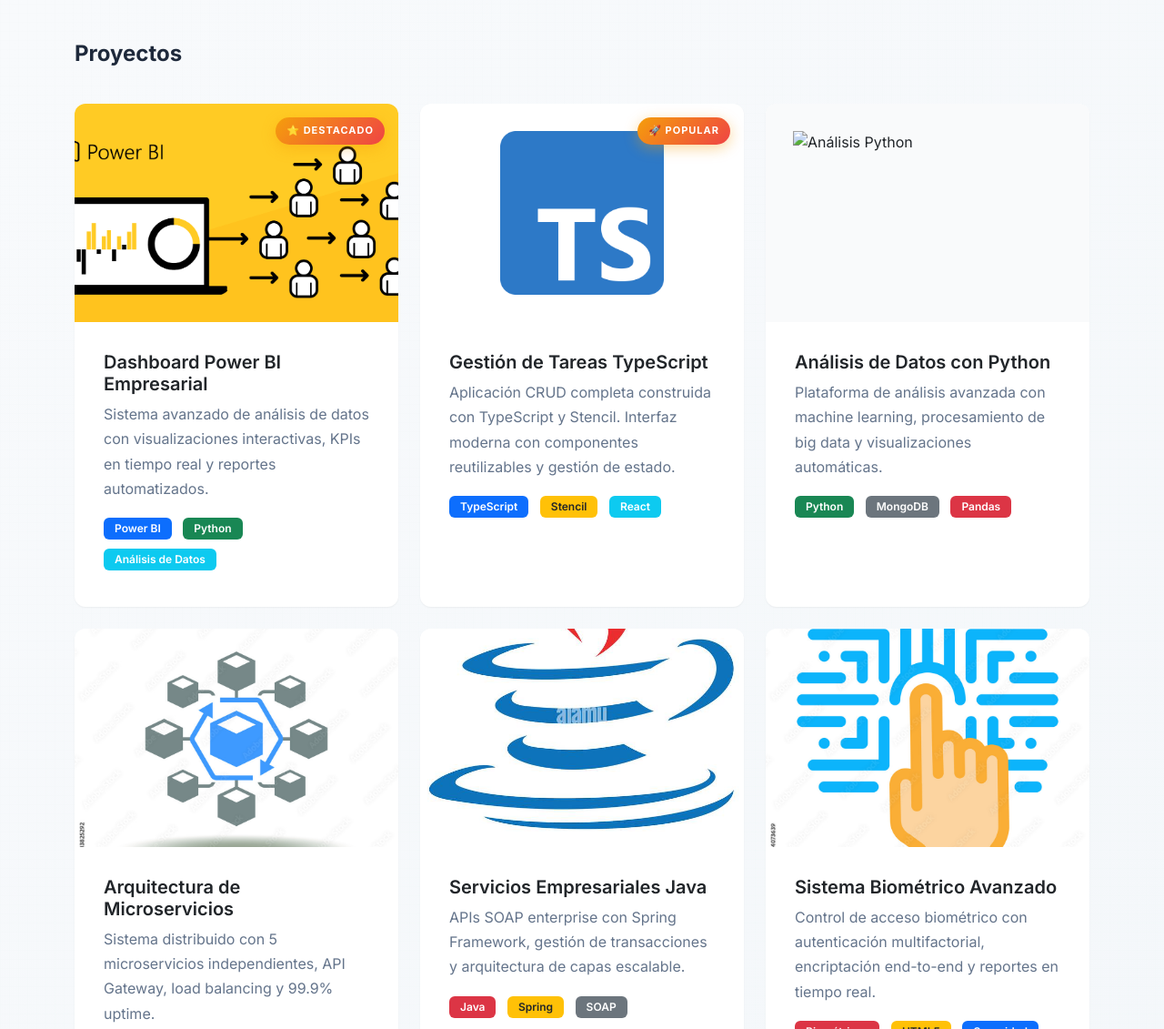
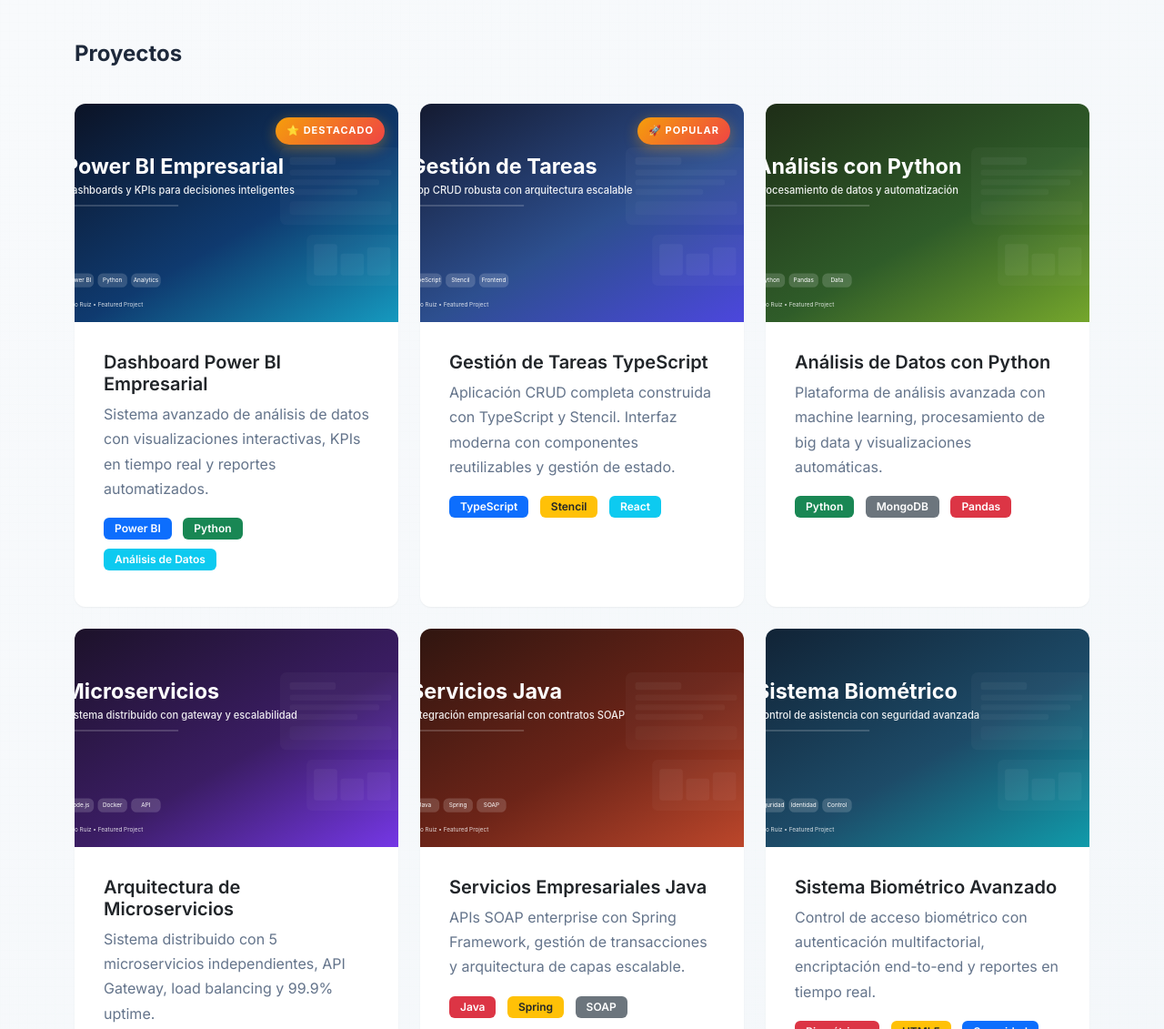
Before and after one commit to Jairo977/Jairo977.github.io, a plain HTML site: page index.html in a window 1280 px wide. Shown: the part 5041-6172 px from the top of the page at 91% size. Drawn offline with nearby package versions, Linux system fonts and the light colour scheme.

Commit message:
feat: add premium project cover images for core portfolio cards

```diff
--- a/index.html
+++ b/index.html
@@ -723,8 +723,8 @@
                 <div class="col-12 col-lg-4 reveal">
                     <div class="card project-card tilt-card shimmer h-100">
                         <span class="featured-badge">⭐ Destacado</span>
-                        <img src="images/power_bi_icon_8.jpg" class="card-img-top" alt="Dashboard Power BI"
-                            loading="lazy">
+                        <img src="images/powerbi_project.svg" class="card-img-top project-cover"
+                            alt="Portada del proyecto Dashboard Power BI Empresarial" loading="lazy">
                         <div class="position-absolute top-0 start-0 w-100 h-100 overlay">
                             <a href="https://github.com/Jairo977/facturacion" target="_blank" rel="noopener noreferrer"
                                 class="btn btn-light btn-sm rounded-circle"
@@ -753,8 +753,8 @@
                 <div class="col-12 col-lg-4 reveal">
                     <div class="card project-card tilt-card shimmer h-100">
                         <span class="featured-badge">🚀 Popular</span>
-                        <img src="images/typescript_icon_3.png" class="card-img-top" alt="Gestión de Tareas"
-                            style="object-fit: contain; padding: 30px;" loading="lazy">
+                        <img src="images/typescript_project.svg" class="card-img-top project-cover"
+                            alt="Portada del proyecto Gestión de Tareas con TypeScript" loading="lazy">
                         <div class="position-absolute top-0 start-0 w-100 h-100 overlay">
                             <a href="https://github.com/Jairo977/gestion-de-tareas" target="_blank" rel="noopener noreferrer"
                                 class="btn btn-light btn-sm rounded-circle"
@@ -782,8 +782,8 @@
                 <!-- Proyecto 3 -->
                 <div class="col-12 col-lg-4 reveal">
                     <div class="card project-card tilt-card h-100">
-                        <img src="images/python_icon_6.png" class="card-img-top" alt="Análisis Python"
-                            style="object-fit: contain; padding: 30px; background: #f9fafb;" loading="lazy">
+                        <img src="images/python_project.svg" class="card-img-top project-cover"
+                            alt="Portada del proyecto Análisis de Datos con Python" loading="lazy">
                         <div class="position-absolute top-0 start-0 w-100 h-100 overlay">
                             <a href="https://github.com/Jairo977/ExamenFInal" target="_blank" rel="noopener noreferrer"
                                 class="btn btn-light btn-sm rounded-circle"
@@ -811,8 +811,8 @@
                 <!-- Proyecto 4 -->
                 <div class="col-12 col-lg-4">
                     <div class="card project-card h-100">
-                        <img src="images/microservices_icon_6.jpg" class="card-img-top" alt="Microservicios"
-                            loading="lazy">
+                        <img src="images/microservices_project.svg" class="card-img-top project-cover"
+                            alt="Portada del proyecto Arquitectura de Microservicios" loading="lazy">
                         <div class="position-absolute top-0 start-0 w-100 h-100 overlay">
                             <a href="https://github.com/Jairo977/Microservicio-Gestion-Publicaiones" target="_blank" rel="noopener noreferrer"
                                 class="btn btn-light btn-sm rounded-circle"
@@ -840,7 +840,8 @@
                 <!-- Proyecto 5 -->
                 <div class="col-12 col-lg-4">
                     <div class="card project-card h-100">
-                        <img src="images/java_icon_4.jpg" class="card-img-top" alt="Java SOAP" loading="lazy">
+                        <img src="images/java_project.svg" class="card-img-top project-cover"
+                            alt="Portada del proyecto Servicios Empresariales Java SOAP" loading="lazy">
                         <div class="position-absolute top-0 start-0 w-100 h-100 overlay">
                             <a href="https://github.com/Jairo977/EnvioExpressSOAP" target="_blank" rel="noopener noreferrer"
                                 class="btn btn-light btn-sm rounded-circle"
@@ -868,8 +869,8 @@
                 <!-- Proyecto 6 -->
                 <div class="col-12 col-lg-4">
                     <div class="card project-card h-100">
-                        <img src="images/biometric_icon_8.jpg" class="card-img-top" alt="Sistema Biométrico"
-                            loading="lazy">
+                        <img src="images/biometric_project.svg" class="card-img-top project-cover"
+                            alt="Portada del proyecto Sistema Biométrico Avanzado" loading="lazy">
                         <div class="position-absolute top-0 start-0 w-100 h-100 overlay">
                             <a href="https://github.com/Jairo977/Control-asistencia-Biometrico" target="_blank" rel="noopener noreferrer"
                                 class="btn btn-light btn-sm rounded-circle"
```
Also changed, not shown: images/biometric_project.svg (added), images/java_project.svg (added), images/microservices_project.svg (added), images/powerbi_project.svg (added), images/python_project.svg (added), images/typescript_project.svg (added).
